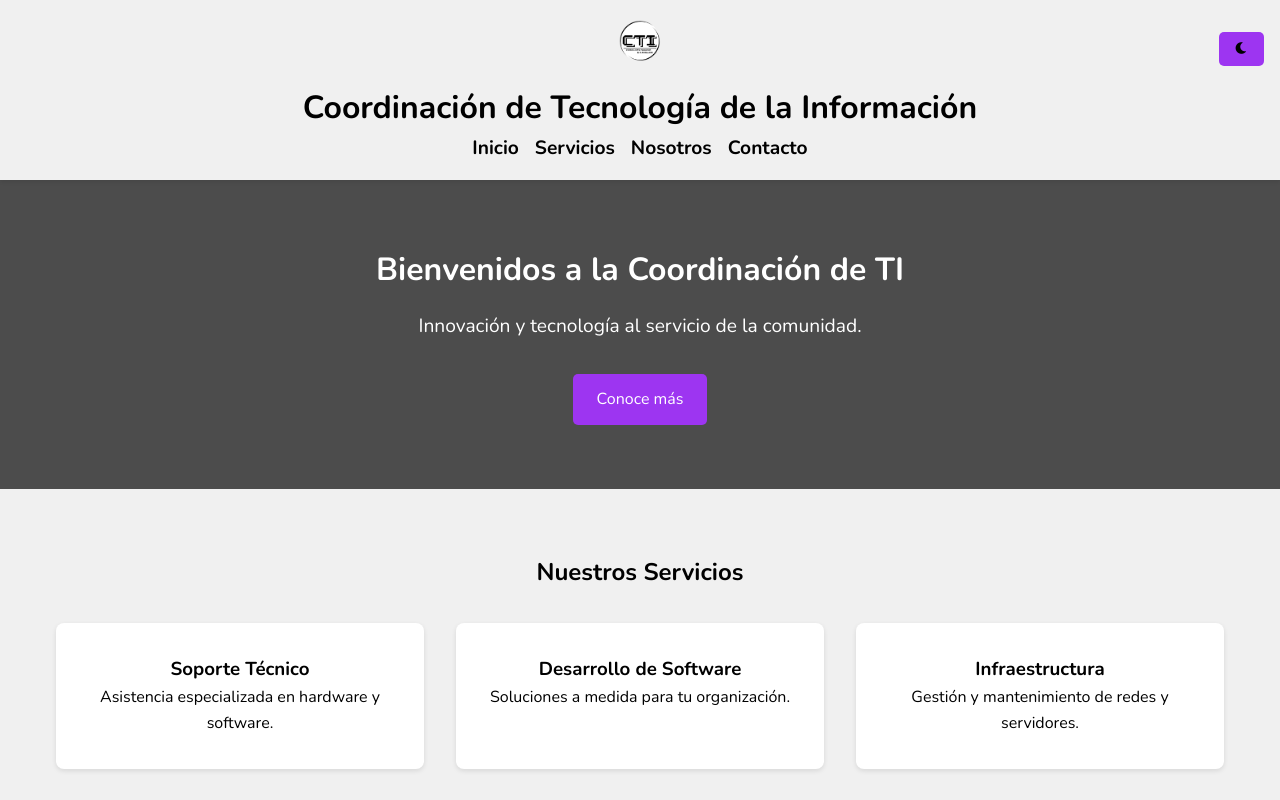
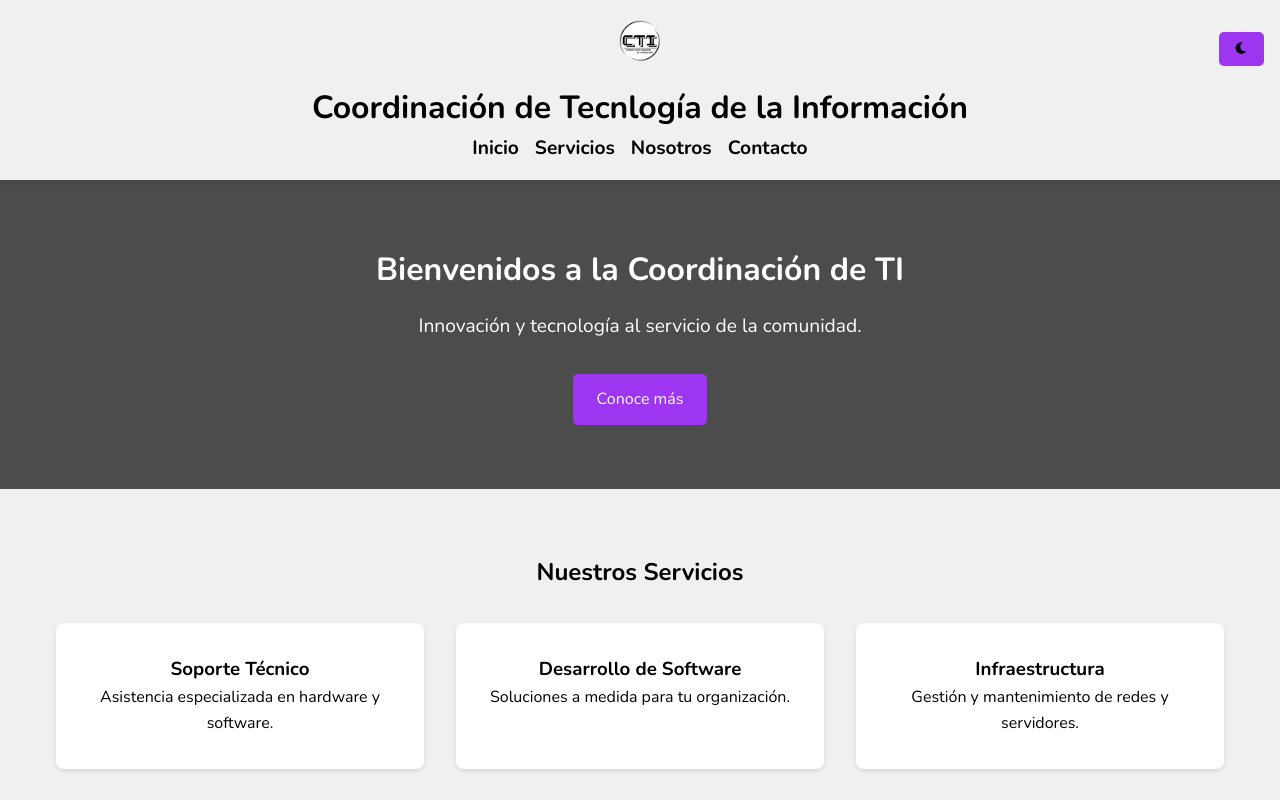
Before and after one commit to cristian202488/Cti-2025_-, a plain HTML site: page index.html in a window 1280 px wide. Shown: the top 800 px of the page. Drawn offline with nearby package versions, Linux system fonts and the light colour scheme.

Commit message:
https://github.com/cristian202488/Cti-2025_-.git

```diff
--- a/index.html
+++ b/index.html
@@ -12,7 +12,7 @@
     <header>
         <div class="container">
             <img src="CTI-LOGO.ico" alt="Logo Coordinación TI" class="logo">
-            <h1>Coordinación de Tecnología de la Información</h1>
+            <h1>Coordinación de Tecnlogía de la Información</h1>
             <nav>
                 <ul>
                     <li><a href="#inicio">Inicio</a></li>
```
